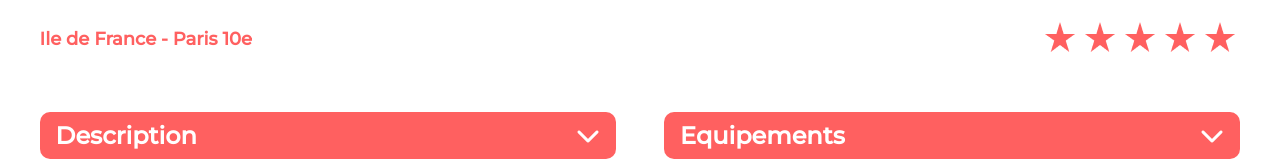
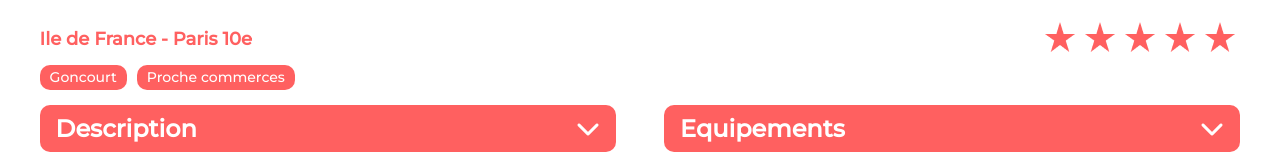
Before and after one commit to LaetitiaCroise/p7_kasa_laetitia, a React (Create React App) app: page /ficheLogement/0979876d in a window 1280 px wide. Shown: the part 661-822 px from the top of the page. Built offline with nearby package versions, Linux system fonts and the light colour scheme.

Commit message:
modif tag

```diff
--- a/src/components/FicheLogement/FicheLogement.js
+++ b/src/components/FicheLogement/FicheLogement.js
@@ -8,7 +8,7 @@ import Error from '../Error/Error';
 import Rate from './Rate';
 import Tags from './Tags';
 
-// le créé ma fonction FicheLogement et récupère toutes les information du json à partir de l'id qui est dans l'URL avec useParams
+// je créé ma fonction FicheLogement et récupère toutes les information du json à partir de l'id qui est dans l'URL avec useParams
 function FicheLogement({ title, content }) {
 
     const [logement, setLogement] = useState({
@@ -20,9 +20,9 @@ function FicheLogement({ title, content }) {
     });
     const { id } = useParams();
 
-    // je configure la constante isLogement avec les datas qui ont le même id que dans l'URL
+    // je configure la constante  avec les datas qui ont le même id que dans l'URL
     useEffect(() => {
-    data.map((house) => {
+    data.map((house) => { // récupère les datas et les tranforme en liste de composant (id) dans un tableau
         if (house.id === id) {
         setLogement(house);
         }
@@ -34,8 +34,7 @@ function FicheLogement({ title, content }) {
         return <Error />;
     }
 
-    ////////////////--    --////////////////
-    ////////////////--    --////////////////
+
 //  pour chaque logement j'appelle mon fichier JSON
     const logementDescription = logement.description;
     const logementTitle = logement.title;
@@ -45,12 +44,12 @@ function FicheLogement({ title, content }) {
     const logementHostPicture = logement.host.picture;
     const logementRating = logement.rating //quantité étoiles
 
-    // map( 1 valeur et l'index qui retourne dont l'attribue key est 1) revoie des équipements sur logement.equipement du logement en question [index] //
+    // map 1 valeur et l'index qui retourne dont l'attribue key est 1) revoie des équipements sur logement.equipement du logement en question [index] //
     let mapLogementEquipement = logementEquipments.map((l, index) => (
         <p className="pEquipementLogement" key={l}>{logement.equipments[index]}</p>
     ))
 
-    ////////////////--  return()  --////////////////
+///--  return()  --///
     return (
         <section>
 
--- a/src/components/FicheLogement/Slideshow.js
+++ b/src/components/FicheLogement/Slideshow.js
@@ -1,90 +1,95 @@
-import './Slideshow.css'
-import React, {useEffect, useState} from 'react'
-import data from '../../data/logement_data'
+import "./Slideshow.css";
+import React, { useEffect, useState } from "react";
+import data from "../../data/logement_data";
 // j'utilise le snippets de code qui combine mes parametre passées dans l'url
-import {useParams} from 'react-router-dom'
-import 'react-slideshow-image/dist/styles.css'
+import { useParams } from "react-router-dom";
+import "react-slideshow-image/dist/styles.css";
 import { FiChevronLeft, FiChevronRight } from "react-icons/fi";
 
-
+// je créé ma fonction FicheLogement et récupère toutes les information du json à partir de l'id qui est dans l'URL avec useParams
 function Slideshow() {
-
-////////////////////SET-LOGEMENT (logement aurait pu être en params de Slideshow)////////////////////
   const [logement, setLogement] = useState({
     tags: [],
     equipments: [],
     pictures: [],
-        rating: '',
-        host: { 'name': '', 'picture': '' }
-    })
-    const { id } = useParams()
+    rating: "",
+    host: { name: "", picture: "" },
+  });
 
+  const { id } = useParams();
+  // je configure la constante avec les datas qui ont le même id que dans l'URL
   useEffect(() => {
+    // // récupère les datas et les tranforme en liste de composant (id) dans un tableau
     data.map((house) => {
       if (house.id === id) {
-                setLogement(house)
+        setLogement(house);
       }
-            return null
-        })
-    }, [id])
+      return null;
+    });
+  }, [id]);
 
-////////////////////CURRENT-IMAGE////////////////////
+  ////////CURRENT-IMAGE//////////
 
-    const [current, setCurrent] = useState(0)
-    const length = logement.pictures.length
+  const [current, setCurrent] = useState(0);
+  const length = logement.pictures.length;
 
-    //je prépare mes constantes pour le onClick des chevrons
+  //je prépare mes constantes pour que chaque onClick des chevrons nextSlide +1
   const nextSlide = () => {
-        setCurrent(current === length - 1 ? 0 : current +1)
-    }
-
+    setCurrent(current === length - 1 ? 0 : current + 1);
+  };
+  //je prépare mes constantes pour que chaque onClick des chevrons prevSlide -1 pour le retour
   const prevSlide = () => {
-        setCurrent(current === 0 ? length -1 : current -1)
-    }
-
-    if(logement.pictures.length <= 0) {
-        return null
+    setCurrent(current === 0 ? length - 1 : current - 1);
+  };
+  // si aucun clique il ne se passe rien
+  if (logement.pictures.length <= 0) {
+    return null;
   }
 
   //variable chevronOrNot pour afficher ou non les chevrons et le compteur en fonction du nombre d'image
   let chevronOrNot = "arrow";
-    let slideNumberOrNot = "slideNumber"
+  let slideNumberOrNot = "slideNumber";
 
-    if(logement.pictures.length === 1) {
-        chevronOrNot = "maybeHide"
-        slideNumberOrNot = "maybeHide"
+  if (logement.pictures.length === 1) {
+    chevronOrNot = "maybeHide";
+    slideNumberOrNot = "maybeHide";
   }
-
 
   ////////////////////RETURN////////////////////
   return (
-        <section className='sectionSlider'>
-
-            <div className='slider'>
+    <section className="sectionSlider">
+      <div className="slider">
         {/* je boucle sur les photos du logement pour afficher l'image avec l'index qui équivault à current */}
         {logement.pictures.map((l, index) => {
           return (
-                    <div className={index === current ? 'slide active' : 'slide'} key={index}>
+            <div
+              className={index === current ? "slide active" : "slide"}
+              key={index}
+            >
               {index === current && (
-                        <div className="imageSlider"
+                <div
+                  className="imageSlider"
                   style={{
-                                backgroundImage: `url(${(logement.pictures[index])})`
-                            }}>
-
-                                <FiChevronLeft className={chevronOrNot} onClick={prevSlide}/>
-                                {index=== current && (
+                    backgroundImage: `url(${logement.pictures[index]})`,
+                  }}
+                >
+                  <FiChevronLeft className={chevronOrNot} onClick={prevSlide} />
+                  {index === current && (
                     <span className={slideNumberOrNot}>
-                                        {current +1}/{length}
+                      {current + 1}/{length}
                     </span>
                   )}
-                                <FiChevronRight className={chevronOrNot} onClick={nextSlide}/>
+                  <FiChevronRight
+                    className={chevronOrNot}
+                    onClick={nextSlide}
+                  />
                 </div>
               )}
             </div>
-                )
+          );
         })}
       </div>
     </section>
-    )
+  );
 }
-export default Slideshow
+export default Slideshow;
--- a/src/components/FicheLogement/Tags.js
+++ b/src/components/FicheLogement/Tags.js
@@ -2,12 +2,13 @@ import React from 'react';
 
 
 //je prépage ma fonction Tag pour l'importer dans FicheLogement
+function Tag({ logement }) {
 
-function Tag({ logement }) {
-    return (
-        <div className="tag">
-            <p className="tag-content">{logement.content}</p>
-        </div>
-    )
+    const tag = logement.tags;
+    const tagMap = tag.map((e, index) => (
+        <p className="tagParagraphe" key={e}>{logement.tags[index]}</p>
+    ));
+    return <div className="tag">{tagMap}</div>;
 }
-export default Tag
+
+export default Tag;
--- a/src/components/aPropos/Accordion.js
+++ b/src/components/aPropos/Accordion.js
@@ -1,4 +1,4 @@
-import './Accordion.css'
+import "./Accordion.css";
 import { useState } from "react";
 import React from "react";
 const chevron = <i className="fa-solid fa-chevron-up"></i>;
```
Also changed, not shown: src/components/aPropos/APropos.js (+6 -7 lines). Lines whose indentation alone changed are shown as unchanged.
